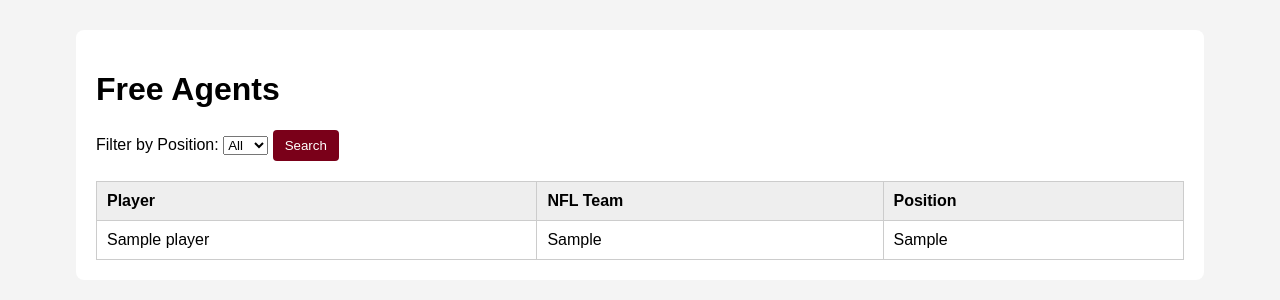
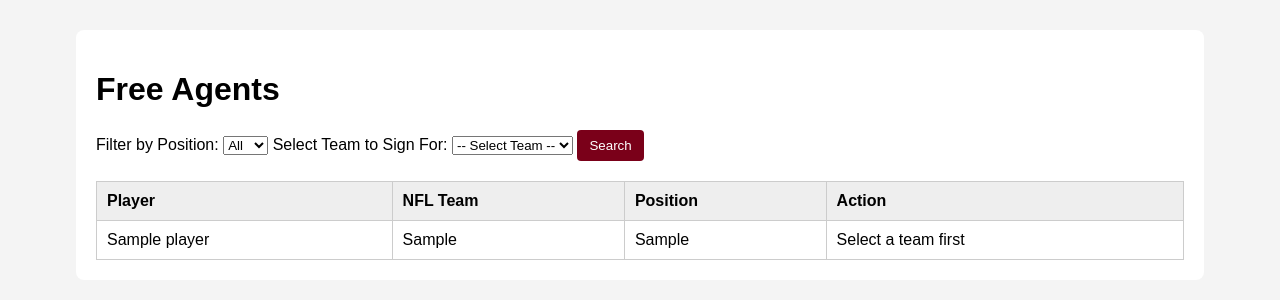
Before and after one commit to luka-husar07/fantasy_football_database, a Flask app: page /free_agents in a window 1280 px wide. Shown: the part 42-342 px from the top of the page. Run offline with Flask 3, Linux system fonts and the light colour scheme; tables that the repository leaves empty hold one stand-in row (values such as "Sample post").

Commit message:
Updated free_agents

```diff
--- a/app.py
+++ b/app.py
@@ -93,6 +93,7 @@
 @app.route("/free_agents")
 def free_agents():
     position = request.args.get("position", "")
+    selected_team_id = request.args.get("team_id", "")
 
     conn = get_db_connection()
     cursor = conn.cursor(dictionary=True)
@@ -102,9 +103,9 @@
             SELECT p.*
             FROM Player p
             WHERE p.position = %s
-              AND p.player_id NOT IN (
-                  SELECT player_id FROM Roster WHERE end_date IS NULL
-              )
+                AND p.player_id NOT IN (
+                    SELECT player_id FROM Roster WHERE end_date IS NULL
+                )
             ORDER BY p.player_name
         """, (position,))
     else:
@@ -117,11 +118,17 @@
             ORDER BY p.position, p.player_name
         """)
 
-    free_agents = cursor.fetchall()
+    agents = cursor.fetchall()
+
+    cursor.execute("SELECT team_id, team_name FROM Team")
+    teams = cursor.fetchall()
+
     cursor.close()
     conn.close()
 
-    return render_template("free_agents.html", free_agents=free_agents, selected_position=position)
+    return render_template("free_agents.html", free_agents=agents,
+                           selected_position=position, teams=teams,
+                           selected_team_id=selected_team_id)
 
 @app.route("/update_roster_status", methods=["POST"])
 def update_roster_status():
@@ -161,6 +168,24 @@
     cursor.close()
     conn.close()
     return redirect(url_for("roster", team_id=team_id))
+
+@app.route("/sign_player", methods=["POST"])
+def sign_player():
+    player_id = request.form["player_id"]
+    team_id = request.form["team_id"]
+
+    conn = get_db_connection()
+    cursor = conn.cursor()
+
+    cursor.execute("""
+        INSERT INTO Roster (team_id, player_id, roster_status, start_date)
+        VALUES (%s, %s, 'Active', CURDATE())
+    """, (team_id, player_id))
+    conn.commit()
+
+    cursor.close()
+    conn.close()
+    return redirect(url_for("free_agents"))
 
 @app.route("/recommend/<int:team_id>")
 def recommend(team_id):
--- a/templates/free_agents.html
+++ b/templates/free_agents.html
@@ -12,6 +12,18 @@
         <option value="WR" {% if selected_position == "WR" %}selected{% endif %}>WR</option>
         <option value="TE" {% if selected_position == "TE" %}selected{% endif %}>TE</option>
     </select>
+
+    <label>Select Team to Sign For:</label>
+    <select name="team_id">
+        <option value="">-- Select Team --</option>
+        {% for team in teams %}
+            <option value="{{ team.team_id }}"
+                {% if selected_team_id == team.team_id|string %}selected{% endif %}>
+                {{ team.team_name }}
+            </option>
+        {% endfor %}
+    </select>
+
     <button type="submit">Search</button>
 </form>
 
@@ -20,12 +32,24 @@
         <th>Player</th>
         <th>NFL Team</th>
         <th>Position</th>
+        <th>Action</th>
     </tr>
     {% for player in free_agents %}
     <tr>
         <td>{{ player.player_name }}</td>
         <td>{{ player.nfl_team }}</td>
         <td>{{ player.position }}</td>
+        <td>
+            {% if selected_team_id %}
+            <form method="POST" action="/sign_player">
+                <input type="hidden" name="player_id" value="{{ player.player_id }}">
+                <input type="hidden" name="team_id" value="{{ selected_team_id }}">
+                <button type="submit">Sign</button>
+            </form>
+            {% else %}
+            <span>Select a team first</span>
+            {% endif %}
+        </td>
     </tr>
     {% endfor %}
 </table>
```
